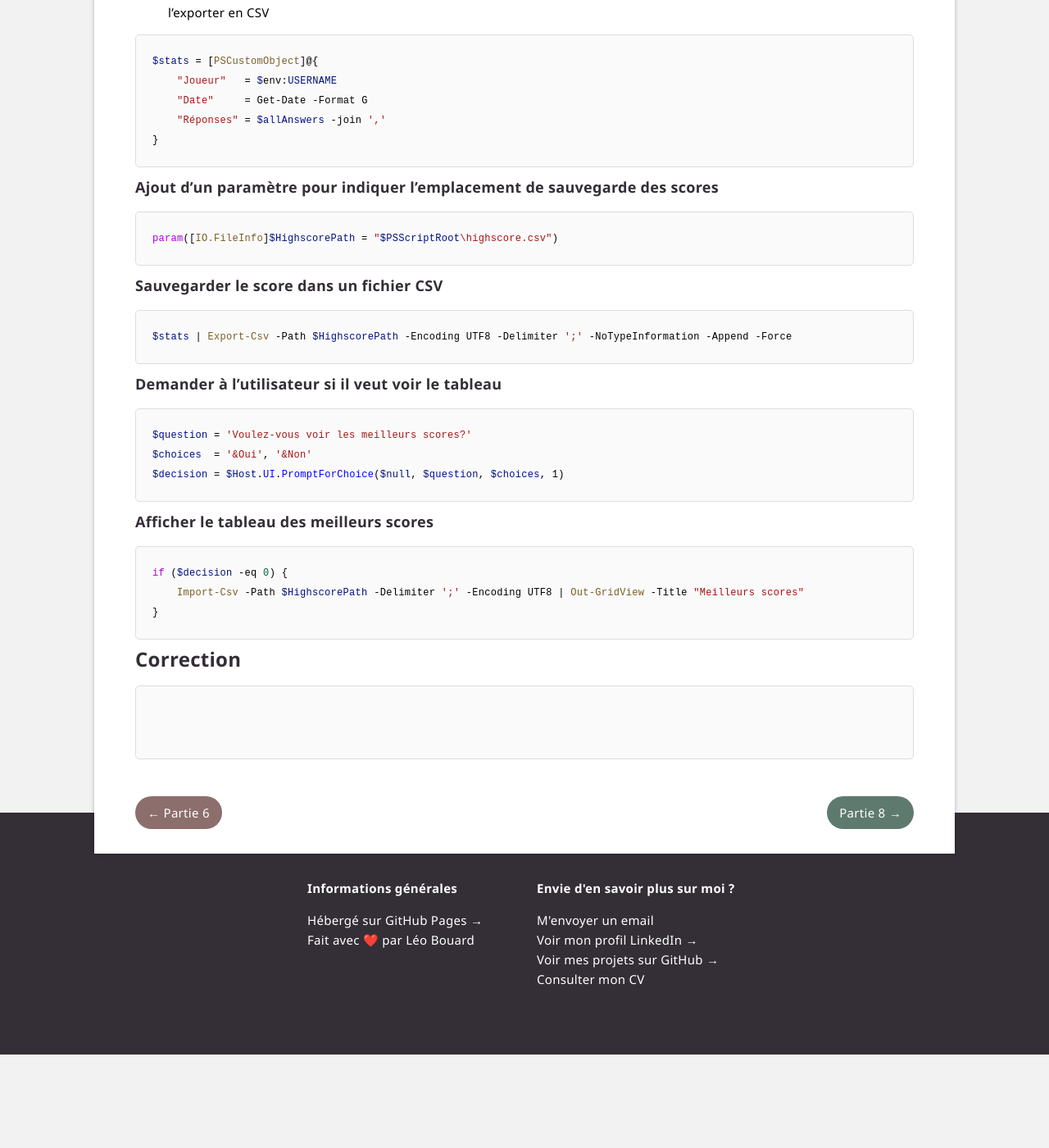
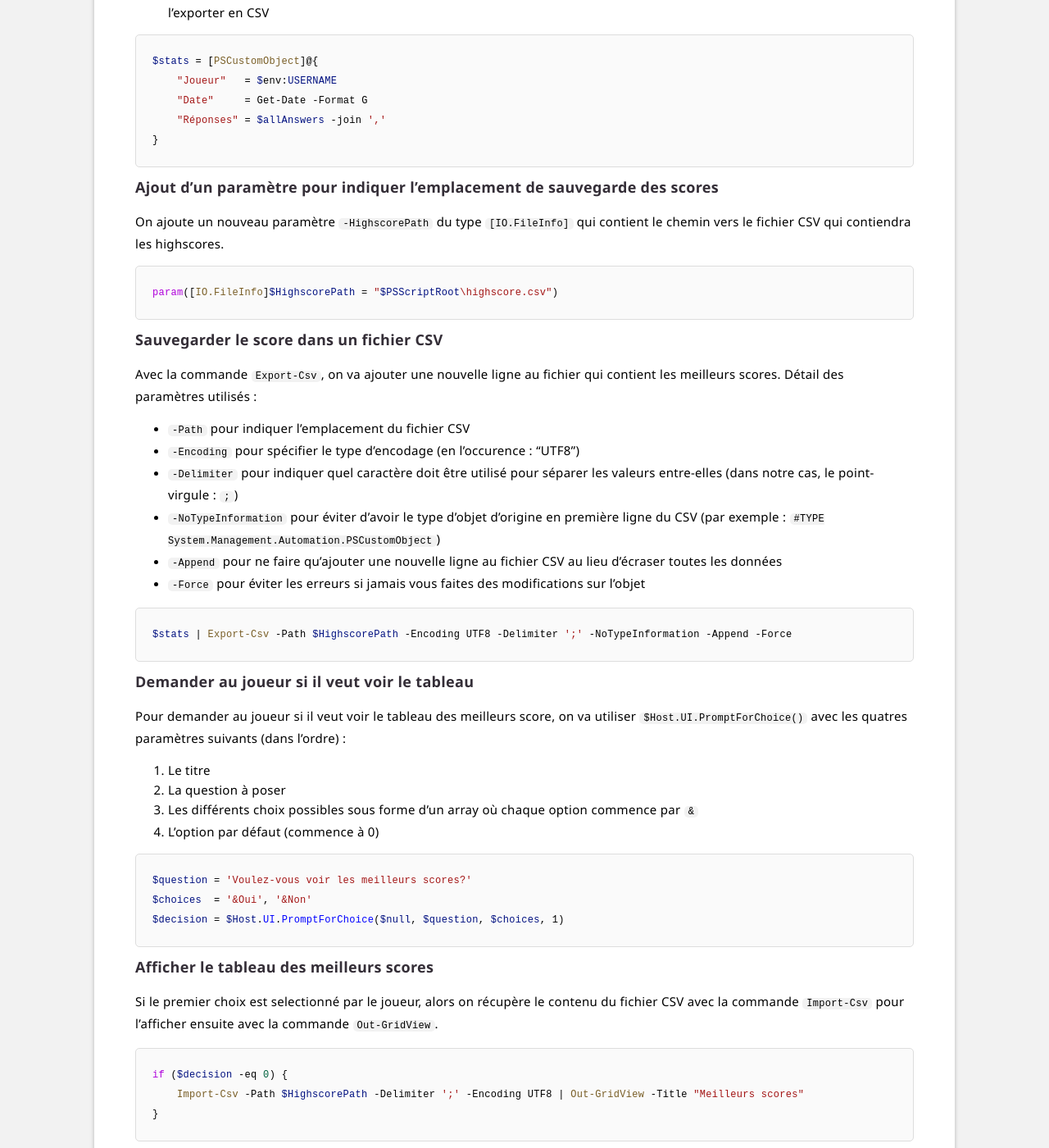
Before and after one commit to leobouard/leobouard.github.io, a Jekyll site: the page built from _posts/2022-12-01-cours-pratique-powershell-007.md, in a window 1280 px wide and 1400 px high, scrolled down 1259 px. Shown: the whole window at 82% size. Built offline with Jekyll 4.4.1, drawn with Linux system fonts in a browser that asks for light colours; some web fonts are replaced; before the commit the page ends 2545 px from its top, so only the background shows below that; some of the changed text lies outside the part shown.

Commit message:
Update 2022-12-01-cours-pratique-powershell-007.md

````diff
--- a/_posts/2022-12-01-cours-pratique-powershell-007.md
+++ b/_posts/2022-12-01-cours-pratique-powershell-007.md
@@ -35,7 +35,7 @@ prevLink:
 1. Modification et stockage dans une variable de l'objet de fin
 2. Ajout d'un paramètre pour indiquer l'emplacement de sauvegarde des scores
 3. Sauvegarder le score dans un fichier CSV
-4. Demander à l'utilisateur si il veut voir le tableau
+4. Demander au joueur si il veut voir le tableau
 5. Afficher le tableau des meilleurs scores
 
 ### Modification et stockage dans une variable de l'objet de fin
@@ -56,17 +56,35 @@ $stats = [PSCustomObject]@{
 
 ### Ajout d'un paramètre pour indiquer l'emplacement de sauvegarde des scores
 
+On ajoute un nouveau paramètre `-HighscorePath` du type `[IO.FileInfo]` qui contient le chemin vers le fichier CSV qui contiendra les highscores.
+
 ```powershell
 param([IO.FileInfo]$HighscorePath = "$PSScriptRoot\highscore.csv")
 ```
 
 ### Sauvegarder le score dans un fichier CSV
 
+Avec la commande `Export-Csv`, on va ajouter une nouvelle ligne au fichier qui contient les meilleurs scores. Détail des paramètres utilisés :
+
+- `-Path` pour indiquer l'emplacement du fichier CSV
+- `-Encoding` pour spécifier le type d'encodage (en l'occurence : "UTF8")
+- `-Delimiter` pour indiquer quel caractère doit être utilisé pour séparer les valeurs entre-elles (dans notre cas, le point-virgule : `;`)
+- `-NoTypeInformation` pour éviter d'avoir le type d'objet d'origine en première ligne du CSV (par exemple : `#TYPE System.Management.Automation.PSCustomObject`)
+- `-Append` pour ne faire qu'ajouter une nouvelle ligne au fichier CSV au lieu d'écraser toutes les données
+- `-Force` pour éviter les erreurs si jamais vous faites des modifications sur l'objet
+
 ```powershell
 $stats | Export-Csv -Path $HighscorePath -Encoding UTF8 -Delimiter ';' -NoTypeInformation -Append -Force
 ```
 
-### Demander à l'utilisateur si il veut voir le tableau
+### Demander au joueur si il veut voir le tableau
+
+Pour demander au joueur si il veut voir le tableau des meilleurs score, on va utiliser `$Host.UI.PromptForChoice()` avec les quatres paramètres suivants (dans l'ordre) :
+
+1. Le titre
+2. La question à poser
+3. Les différents choix possibles sous forme d'un array où chaque option commence par `&`
+4. L'option par défaut (commence à 0)
 
 ```powershell
 $question = 'Voulez-vous voir les meilleurs scores?'
@@ -75,6 +93,8 @@ $decision = $Host.UI.PromptForChoice($null, $question, $choices, 1)
 ```
 
 ### Afficher le tableau des meilleurs scores
+
+Si le premier choix est selectionné par le joueur, alors on récupère le contenu du fichier CSV avec la commande `Import-Csv` pour l'afficher ensuite avec la commande `Out-GridView`.
 
 ```powershell
 if ($decision -eq 0) {
````
